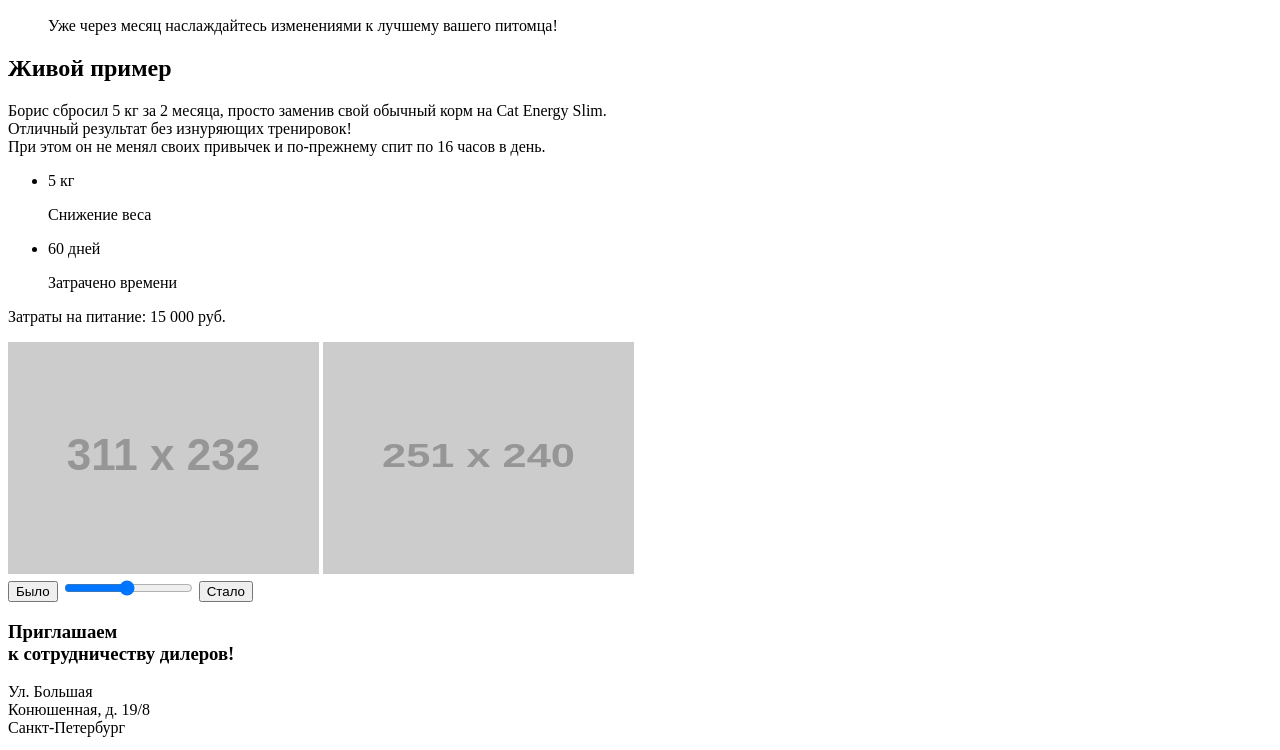
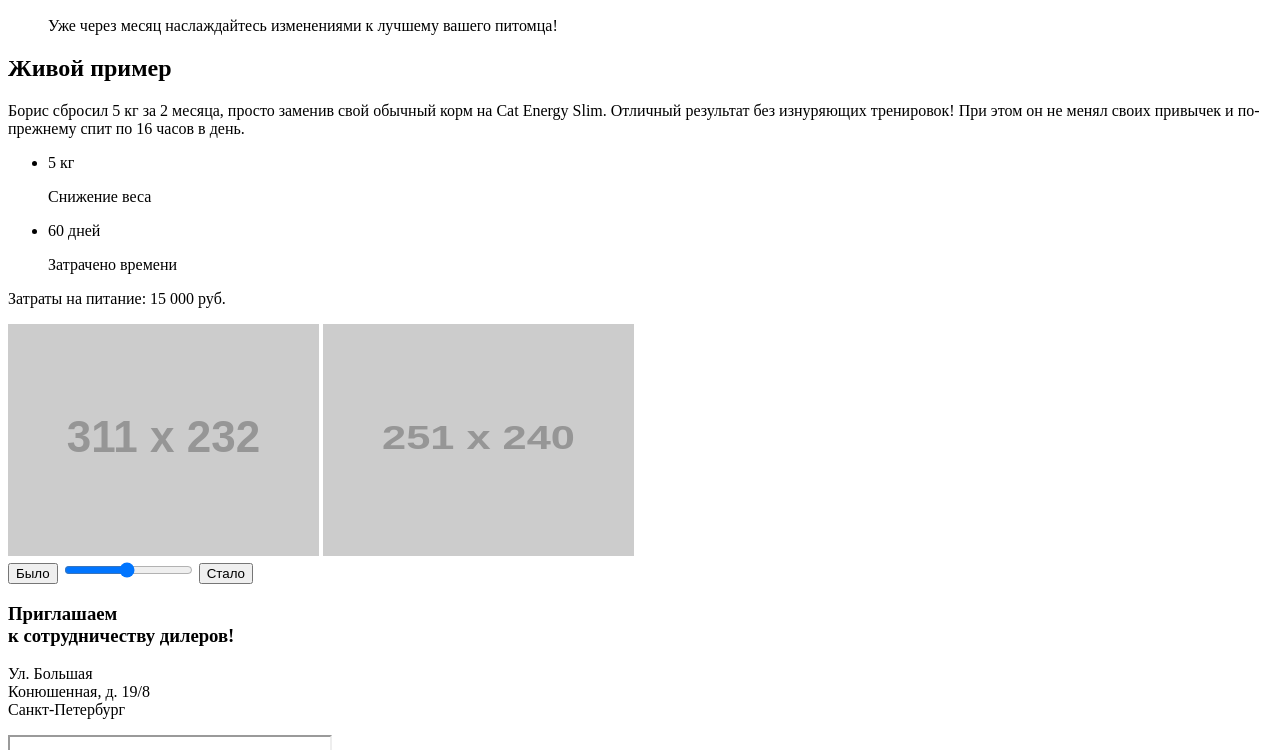
Before and after one commit to Flavissimo/1337987-cat-energy-21, a website: page source/index.html in a window 1280 px wide. Shown: the part 1322-2072 px from the top of the page. Drawn offline with Linux system fonts and the light colour scheme; grey boxes are pictures that could not be loaded; placeholder pictures from the web are drawn by us.

Commit message:
Убрала br

```diff
--- a/source/index.html
+++ b/source/index.html
@@ -34,7 +34,7 @@
     </nav>
   </header>
   <main class="page-main">
-    <section class="intoduction">
+    <section class="introduction">
       <!--Через background-image добавим задний фон с котом на всю ширину section-->
       <div class="introduction__wrapper">
         <h3 class="introduction__heading">
@@ -48,7 +48,7 @@
           <!--Не забыть- позиционирование absolute для продукции-->
         </div>
         <a href="#" class="introduction__button">Подобрать программу</a>
-        <!--СПРОСИТЬ! Лучше ссылкой или кнопкой?-->
+        <!--Оставила ссылку, так как при нажатии переходим на страницу подбора программы питания -->
       </div>
     </section>
     <div class="about-product__wrapper">
@@ -97,8 +97,8 @@
     <div class="primer__wrapper">
       <section class="about-primer">
         <h2 class="about-primer__title">Живой пример</h2>
-        <p class="about-primer__description">Борис сбросил 5 кг за 2 месяца, просто заменив свой обычный корм на Cat Energy Slim.<br>
-          Отличный результат без изнуряющих тренировок! <br>При этом он не менял своих привычек и по-прежнему спит по 16 часов в день. </p>
+        <p class="about-primer__description">Борис сбросил 5 кг за 2 месяца, просто заменив свой обычный корм на Cat Energy Slim.
+          Отличный результат без изнуряющих тренировок! При этом он не менял своих привычек и по-прежнему спит по 16 часов в день. </p>
       </section>
       <div class="primer__statistics">
         <ul class="primer__list">
```
